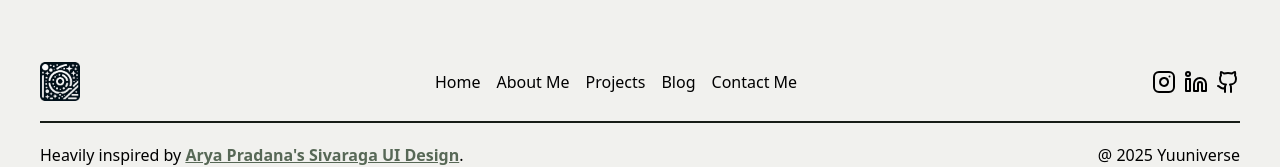
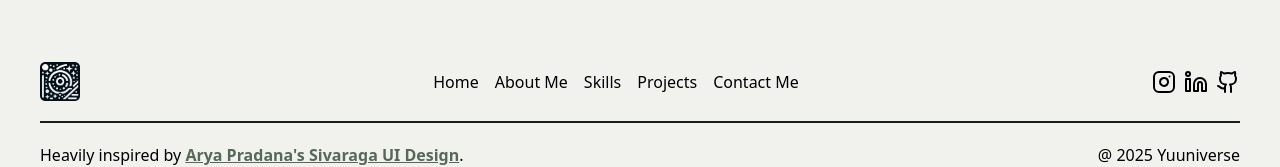
Before and after one commit to TamaWira/yuuniverse, a Next.js app: page / in a window 1280 px wide. Shown: the part 4050-4217 px from the top of the page. Built offline with nearby package versions, Linux system fonts and the light colour scheme; a web font is replaced by a local one.

Commit message:
feat: update sosmed links on footer

```diff
--- a/src/components/footer/footer.tsx
+++ b/src/components/footer/footer.tsx
@@ -12,16 +12,16 @@ const links = [
     href: "#about-me",
   },
   {
+    name: "Skills",
+    href: "#skills",
+  },
+  {
     name: "Projects",
     href: "#projects",
   },
   {
-    name: "Blog",
-    href: "#blog",
-  },
-  {
     name: "Contact Me",
-    href: "#contact-me",
+    href: "#cta",
   },
 ];
 
@@ -41,13 +41,16 @@ export function Footer() {
           ))}
         </ul>
         <div className="flex gap-2">
-          <Link href="/instagram.com">
+          <Link target="_blank" href="https://www.instagram.com/bayuadhya/">
             <Instagram />
           </Link>
-          <Link href="/linkedin.com">
+          <Link
+            target="_blank"
+            href="https://linkedin.com/in/iputubayuadhyawiratama"
+          >
             <Linkedin />
           </Link>
-          <Link href="/github.com">
+          <Link target="_blank" href="https://github.com/TamaWira">
             <Github />
           </Link>
         </div>
```
